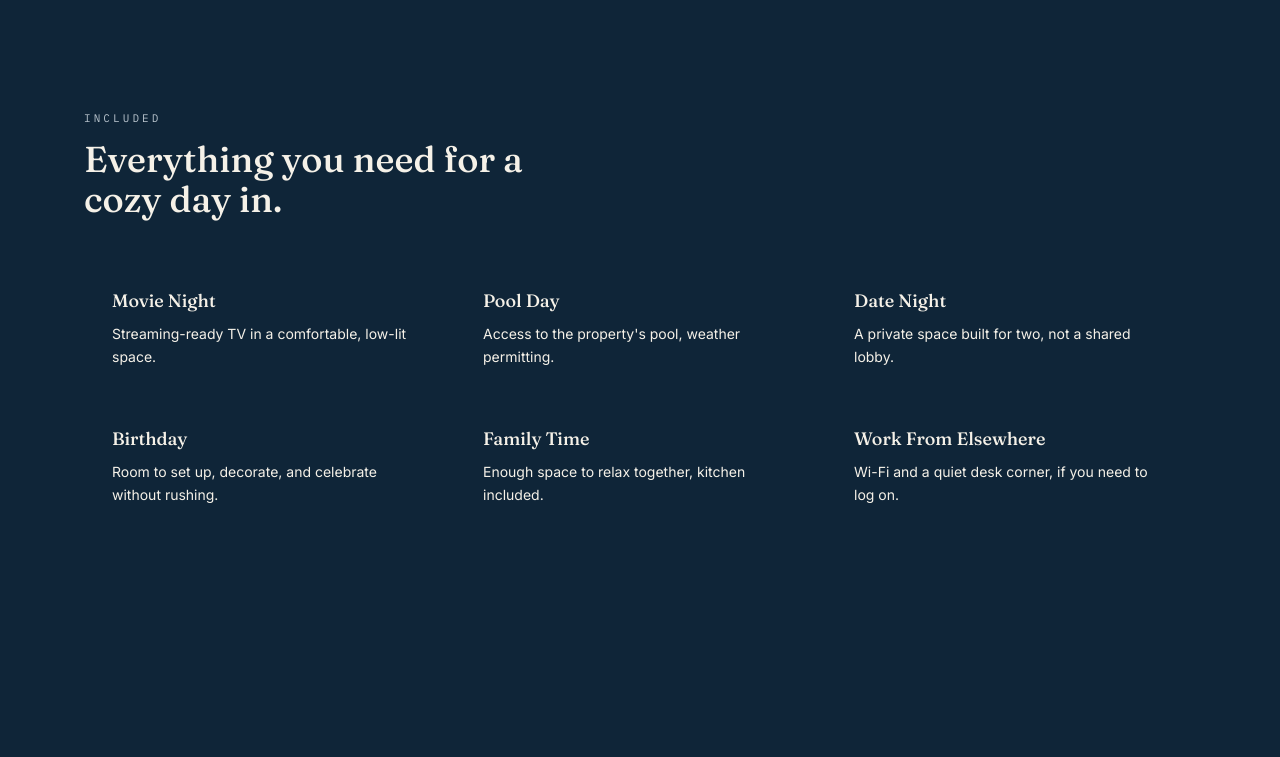
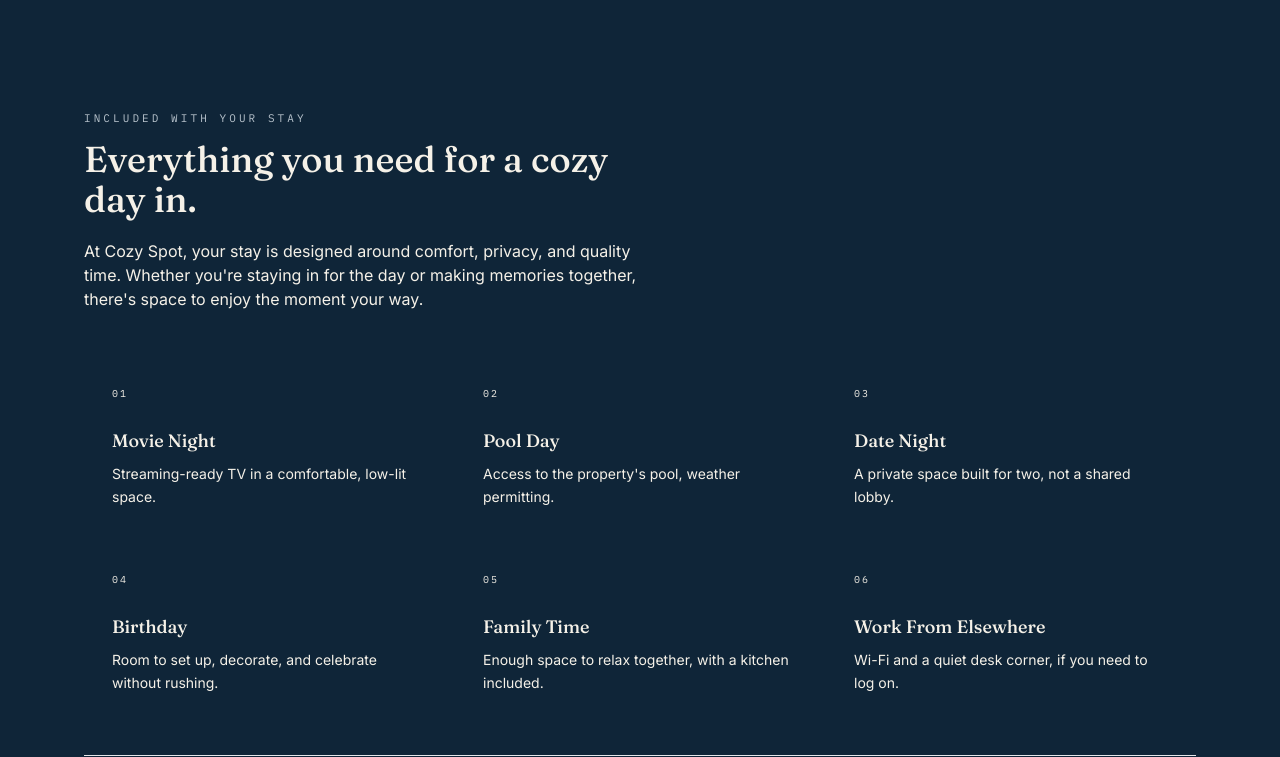
Before and after one commit to cozyspot-azurestaycation/cozyspotazurestaycation206, a Next.js app: page / in a window 1280 px wide. Shown: the part 4040-4797 px from the top of the page. Built offline with nearby package versions, Linux system fonts and the light colour scheme; no server answers.

Commit message:
Update amenities.tsx

```diff
--- a/components/amenities.tsx
+++ b/components/amenities.tsx
@@ -1,28 +1,85 @@
 const experiences = [
-  { title: "Movie Night", detail: "Streaming-ready TV in a comfortable, low-lit space." },
-  { title: "Pool Day", detail: "Access to the property's pool, weather permitting." },
-  { title: "Date Night", detail: "A private space built for two, not a shared lobby." },
-  { title: "Birthday", detail: "Room to set up, decorate, and celebrate without rushing." },
-  { title: "Family Time", detail: "Enough space to relax together, kitchen included." },
-  { title: "Work From Elsewhere", detail: "Wi-Fi and a quiet desk corner, if you need to log on." },
+  {
+    title: "Movie Night",
+    detail: "Streaming-ready TV in a comfortable, low-lit space.",
+  },
+  {
+    title: "Pool Day",
+    detail: "Access to the property's pool, weather permitting.",
+  },
+  {
+    title: "Date Night",
+    detail: "A private space built for two, not a shared lobby.",
+  },
+  {
+    title: "Birthday",
+    detail: "Room to set up, decorate, and celebrate without rushing.",
+  },
+  {
+    title: "Family Time",
+    detail: "Enough space to relax together, with a kitchen included.",
+  },
+  {
+    title: "Work From Elsewhere",
+    detail: "Wi-Fi and a quiet desk corner, if you need to log on.",
+  },
 ];
 
 export function Amenities() {
   return (
-    <section id="experiences" className="bg-ink py-20 text-linen sm:py-28">
+    <section
+      id="included"
+      className="bg-ink py-20 text-linen sm:py-28"
+    >
       <div className="mx-auto max-w-6xl px-5">
-        <p className="eyebrow text-azure-soft">Included</p>
-        <h2 className="mt-3 max-w-lg font-display text-3xl font-medium sm:text-4xl">
-          Everything you need for a cozy day in.
-        </h2>
+        <div className="max-w-2xl">
+          <p className="eyebrow text-azure-soft">
+            Included With Your Stay
+          </p>
+
+          <h2 className="mt-3 max-w-xl font-display text-3xl font-medium leading-tight sm:text-4xl">
+            Everything you need for a cozy day in.
+          </h2>
+
+          <p className="mt-5 max-w-xl text-sm leading-relaxed text-linen/60 sm:text-base">
+            At Cozy Spot, your stay is designed around comfort, privacy, and
+            quality time. Whether you're staying in for the day or making
+            memories together, there's space to enjoy the moment your way.
+          </p>
+        </div>
 
         <div className="mt-10 grid grid-cols-1 gap-px overflow-hidden rounded-2xl bg-linen/10 sm:grid-cols-2 md:grid-cols-3">
-          {experiences.map((e) => (
-            <div key={e.title} className="bg-ink p-7">
-              <h3 className="font-display text-lg font-medium text-linen">{e.title}</h3>
-              <p className="mt-2 text-sm leading-relaxed text-linen/60">{e.detail}</p>
+          {experiences.map((experience, index) => (
+            <div
+              key={experience.title}
+              className="group bg-ink p-7 transition-colors duration-300 hover:bg-linen/[0.04]"
+            >
+              <span className="font-mono text-[10px] tracking-[0.2em] text-brass/70">
+                {String(index + 1).padStart(2, "0")}
+              </span>
+
+              <h3 className="mt-6 font-display text-lg font-medium text-linen">
+                {experience.title}
+              </h3>
+
+              <p className="mt-2 text-sm leading-relaxed text-linen/60">
+                {experience.detail}
+              </p>
             </div>
           ))}
+        </div>
+
+        <div className="mt-8 flex flex-col gap-3 border-t border-linen/10 pt-6 sm:flex-row sm:items-center sm:justify-between">
+          <p className="text-xs leading-relaxed text-linen/45">
+            Cozy Spot is located at Azure Urban Resort Residences, Parañaque.
+          </p>
+
+          <a
+            href="#book"
+            className="text-sm font-medium text-brass underline underline-offset-4 transition-colors hover:text-brass-light"
+          >
+            Check availability →
+          </a>
         </div>
       </div>
     </section>
```
